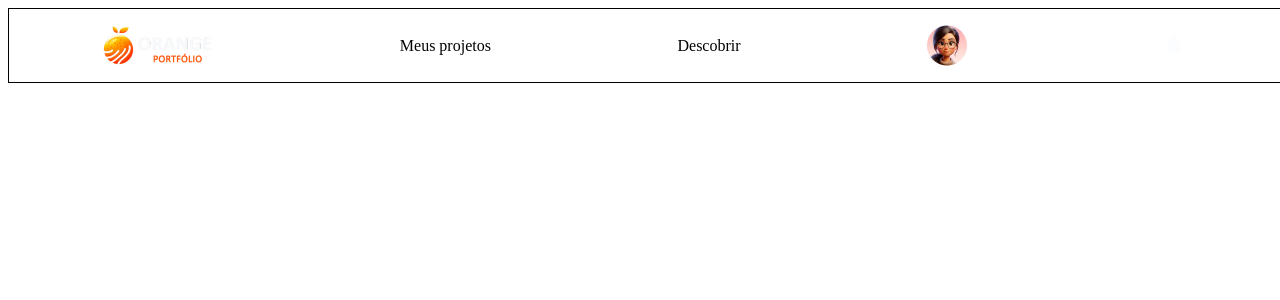
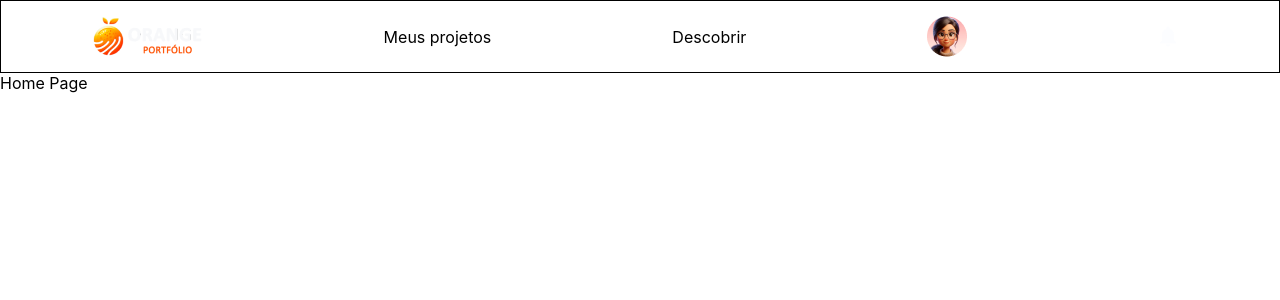
Before and after one commit to Indalecioolivo/HACKATHON-UNISANTA, a React (Vite) app: page /home in a window 1280 px wide. Shown: the top 300 px of the page. Built offline with nearby package versions, Linux system fonts and the light colour scheme.

Commit message:
feat: routes and homeContext created

```diff
--- a/package.json
+++ b/package.json
@@ -11,7 +11,8 @@
   },
   "dependencies": {
     "react": "^18.3.1",
-    "react-dom": "^18.3.1"
+    "react-dom": "^18.3.1",
+    "react-router-dom": "^6.27.0"
   },
   "devDependencies": {
     "@eslint/js": "^9.11.1",
--- a/src/App.css
+++ b/src/App.css
@@ -1,3 +1,10 @@
+* {
+  font-family: Inter, system-ui, Avenir, Helvetica, Arial, sans-serif;
+  box-sizing: border-box;
+  margin: 0;
+  padding: 0;
+}
+
 div {
   width: 100vw;
   height: 100vh;
--- a/src/App.jsx
+++ b/src/App.jsx
@@ -1,9 +1,12 @@
-import './App.css'
-import Header from './modules/header/Header'
+import "./App.css";
+import { Outlet } from "react-router-dom";
+import Header from "./modules/header/Header";
 
 export default function App() {
-
-  return <div>
-    <Header/>
-  </div>
+  return (
+    <div>
+      <Header />
+      <Outlet />
+    </div>
+  );
 }
--- /dev/null
+++ b/src/context/HomeContext.jsx
@@ -0,0 +1,12 @@
+import { createContext, useState } from "react";
+
+export const HomeContext = createContext();
+
+export const HomeProvider = ({ children }) => {
+  const [teste, setTeste] = useState();
+  return (
+    <HomeContext.Provider value={{ teste, setTeste }}>
+      {children}
+    </HomeContext.Provider>
+  );
+};
--- a/src/index.css
+++ b/src/index.css
@@ -0,0 +1,9 @@
+:root {
+}
+
+* {
+  font-family: Inter, system-ui, Avenir, Helvetica, Arial, sans-serif;
+  box-sizing: border-box;
+  margin: 0;
+  padding: 0;
+}
--- a/src/main.jsx
+++ b/src/main.jsx
@@ -1,10 +1,35 @@
-import { StrictMode } from 'react'
-import { createRoot } from 'react-dom/client'
-import App from './App.jsx'
-import './index.css'
+import "./index.css";
+import { StrictMode } from "react";
+import { createRoot } from "react-dom/client";
+import App from "./App.jsx";
+import Home from "./routes/Home/Home.jsx";
+import Login from "./routes/Login/Login.jsx";
+import Error from "./routes/Error/Error.jsx";
+import { createBrowserRouter, RouterProvider } from "react-router-dom";
+import { HomeProvider } from "./context/HomeContext.jsx";
 
-createRoot(document.getElementById('root')).render(
+const router = createBrowserRouter([
+  {
+    path: "/home",
+    element: <App />,
+    errorElement: <Error />,
+    children: [
+      {
+        path: "/home",
+        element: <Home />,
+      },
+    ],
+  },
+  {
+    path: "/",
+    element: <Login />,
+  },
+]);
+
+createRoot(document.getElementById("root")).render(
   <StrictMode>
-    <App />
-  </StrictMode>,
-)
+    <HomeProvider>
+      <RouterProvider router={router} />
+    </HomeProvider>
+  </StrictMode>
+);
--- /dev/null
+++ b/src/routes/Error/Error.jsx
@@ -0,0 +1,7 @@
+export default function Error() {
+  return (
+    <div>
+      <h1>Error 404</h1>
+    </div>
+  );
+}
--- /dev/null
+++ b/src/routes/Home/Home.jsx
@@ -0,0 +1,5 @@
+import "./Home.css";
+
+export default function Home() {
+  return <div>Home Page</div>;
+}
--- /dev/null
+++ b/src/routes/Login/Login.jsx
@@ -0,0 +1,5 @@
+import "./Login.css";
+
+export default function Login() {
+  return <div>Login Page</div>;
+}
```
Also changed, not shown: src/routes/Error/Error.css (added), src/routes/Home/Home.css (added), src/routes/Login/Login.css (added), 1 other file (tests, documents, lock files or other folders).
